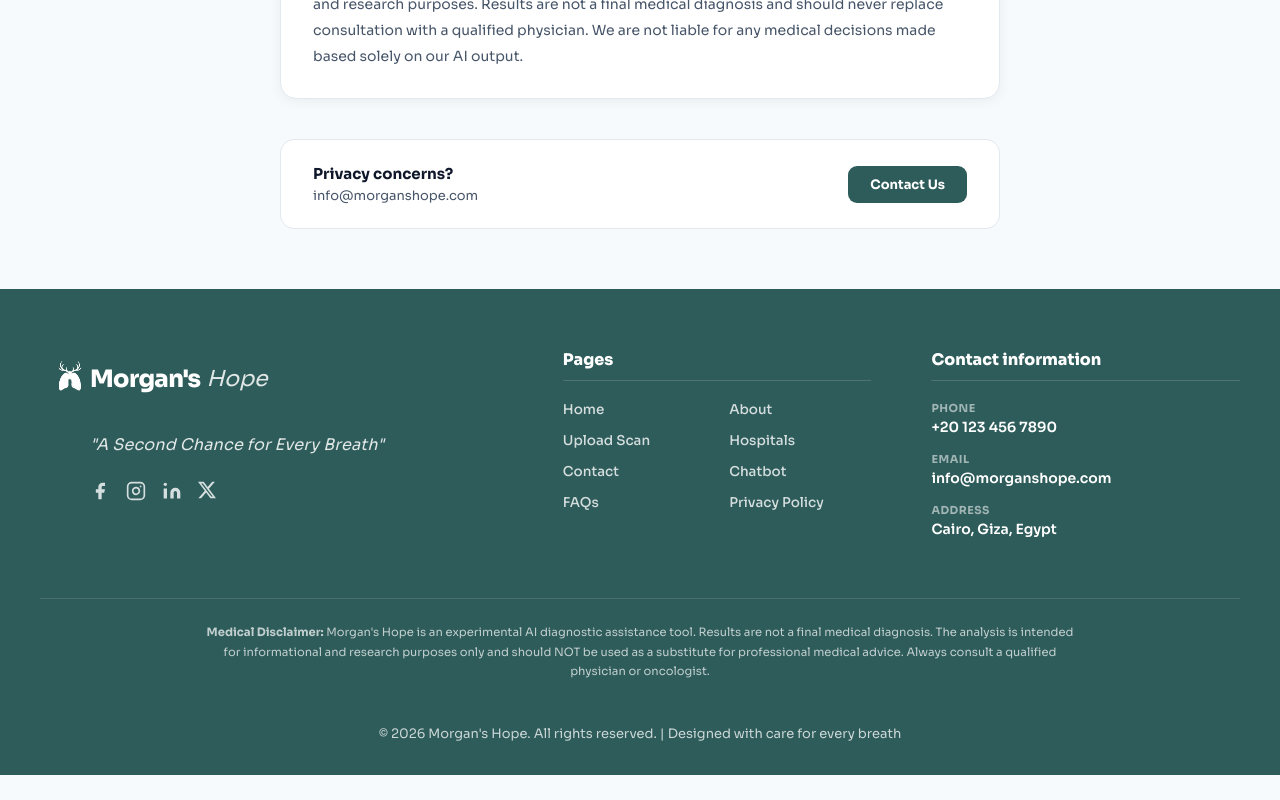
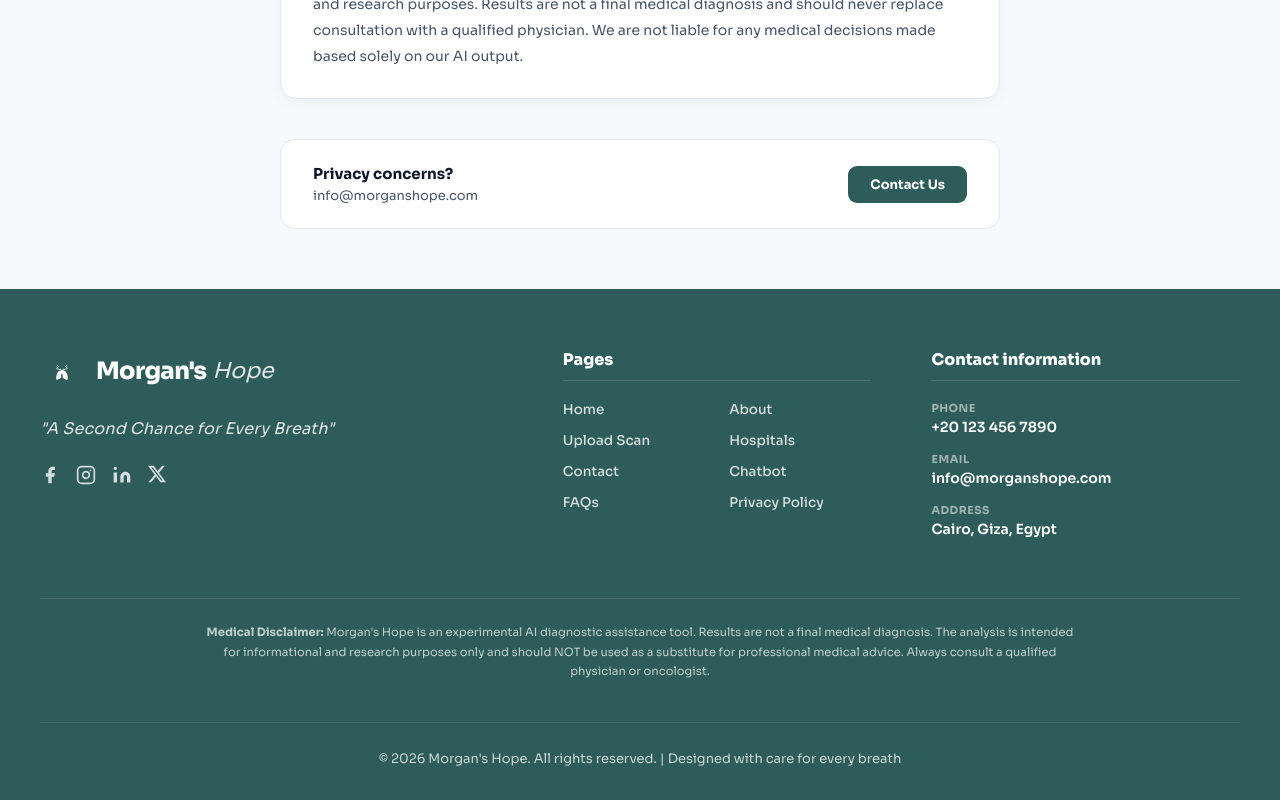
Before and after one commit to Abdelazizomar22/MorgansHope, a React (Vite) app in the folder frontend/: page /privacy in a window 1280 px wide. Shown: the part 1431-2231 px from the top of the page. Before the commit the page ends 2206 px from the top, so only its background shows below. Built offline with nearby package versions, Linux system fonts and the light colour scheme; no server answers.

Commit message:
style: remove footer tagline indentation and add copyright divider

```diff
--- a/frontend/src/components/Footer.tsx
+++ b/frontend/src/components/Footer.tsx
@@ -55,16 +55,12 @@ export default function Footer({ lang }: FooterProps) {
                     {/* LEFT — Brand + Tagline + Social */}
                     <div style={{ display: 'flex', flexDirection: 'column', gap: 24 }}>
 
-                        {/* Logo + Name (Matched exactly with Navbar logo) */}
-                        <div style={{ display: 'flex', alignItems: 'center', gap: 0 }}>
+                        {/* Logo + Name */}
+                        <div style={{ display: 'flex', alignItems: 'center', gap: 12 }}>
                             <img
                                 src="/logo.png"
                                 alt="Morgan's Hope Logo"
-                                className="theme-logo"
-                                style={{
-                                    height: 60, width: 60, objectFit: 'contain', filter: 'brightness(0) invert(1)',
-                                    transform: 'scale(1.4) translateY(-4px)', marginRight: -10, flexShrink: 0
-                                }}
+                                style={{ height: 44, width: 44, objectFit: 'contain', filter: 'brightness(0) invert(1)' }}
                             />
                             <div style={{ display: 'flex', alignItems: 'center', gap: 4 }}>
                                 <span style={{ fontSize: 24, fontWeight: 900, color: 'white', letterSpacing: -0.6, lineHeight: 1 }}>Morgan's</span>
@@ -73,7 +69,7 @@ export default function Footer({ lang }: FooterProps) {
                         </div>
 
                         {/* Tagline aligned to match 'Morgan's Hope' text */}
-                        <div style={{ paddingLeft: ar ? 0 : 50, paddingRight: ar ? 50 : 0 }}>
+                        <div>
                             <p style={{
                                 fontSize: 16,
                                 fontStyle: 'italic',
@@ -91,7 +87,7 @@ export default function Footer({ lang }: FooterProps) {
                         </div>
 
                         {/* Social Icons aligned to match 'Morgan's Hope' text */}
-                        <div style={{ display: 'flex', gap: 16, paddingLeft: ar ? 0 : 50, paddingRight: ar ? 50 : 0 }}>
+                        <div style={{ display: 'flex', gap: 16 }}>
                             {SOCIAL.map(({ Icon, href, label }) => (
                                 <a
                                     key={label}
@@ -195,7 +191,7 @@ export default function Footer({ lang }: FooterProps) {
                 </p>
 
                 {/* ── COPYRIGHT ──────────────────────────────────────────── */}
-                <div style={{ textAlign: 'center' }}>
+                <div style={{ borderTop: '1px solid rgba(255,255,255,0.1)', paddingTop: 24, textAlign: 'center' }}>
                     <span style={{ fontSize: 13, color: 'rgba(255,255,255,0.75)', fontWeight: 400 }}>
                         © 2026 Morgan's Hope. {t('All rights reserved.', 'جميع الحقوق محفوظة.')} | {t('Designed with care for every breath', 'صُمِّم باهتمام لكل نَفَس')}
                     </span>
```
